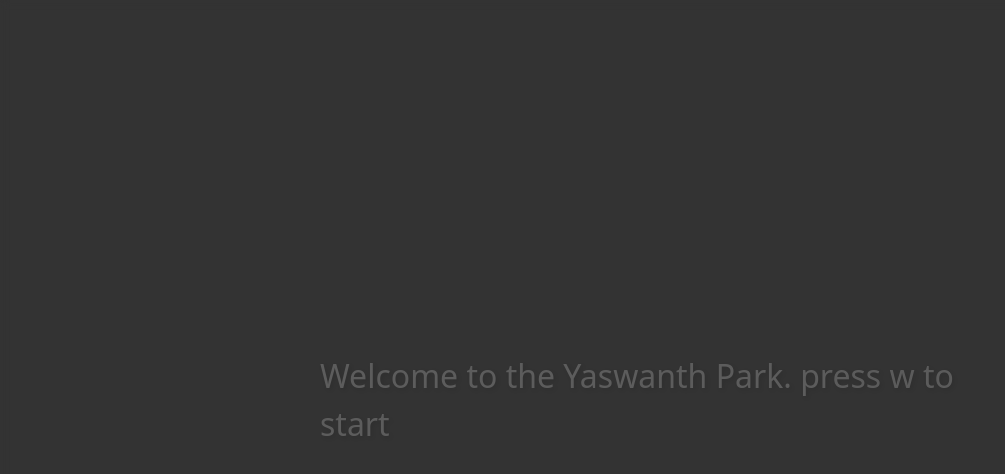
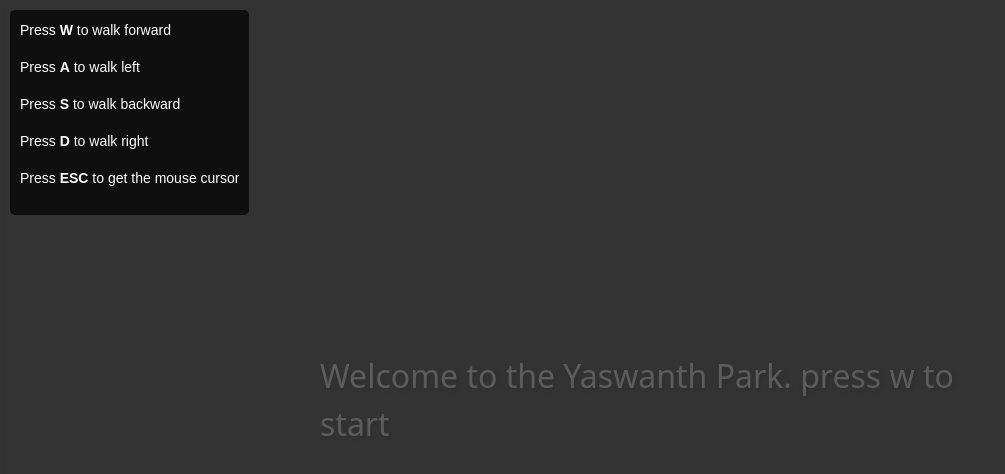
Before and after one commit to ypopuri/my-website, a React (Create React App) app in the folder frontend/: page / in a window 1280 px wide. Shown: the top 474 px of the page, without its empty margins (0-1005 px from the left). Built offline with nearby package versions, Linux system fonts and the light colour scheme; no server answers.

Commit message:
instructions on the top

```diff
--- a/frontend/src/GameScene.js
+++ b/frontend/src/GameScene.js
@@ -8,6 +8,7 @@ import SkillPopup from './SkillPopup'; // Popup for the skills PDF
 import PdfPopup from './PdfPopup'; // Import the PDF popup component
 import WelcomeMessage from './WelcomeMessage';
 import BlurWelcomeMessage from './BlurWelcomeMessage';
+import InstructionsOverlay from './InstructionsOverlay'; // Import the new InstructionsOverlay component
 
 const GameScene = () =>
   {
@@ -25,6 +26,8 @@ const GameScene = () =>
     const [hasPlayedGuidRobotAudio, setHasPlayedGuidRobotAudio] = useState(false); // Track if the audio has played
     const guidRobotTargetPosition = new THREE.Vector3(-7, 2, -6); // Adjust this position to match the download1.glb position
     const hasPlayedGuidRobotAudio3 = useRef(false); // Track if the third audio has played
+    const [showInstructions, setShowInstructions] = useState(true); // State to control the visibility of instructions
+
 
     const audioRef = useRef(null); // Ref to store the audio object
     const guidRobotRef = useRef(null); // Ref to store the guid_robot model
@@ -1417,6 +1420,10 @@ if (playerModel && linkedInModelRef.current) {
       {/* Blur Effect and Welcome Message */}
       <BlurWelcomeMessage showWelcomeMessage={showWelcomeMessage} /> {/* Use the new component */}
 
+       {/* Instructions Overlay */}
+    {showInstructions && <InstructionsOverlay />} {/* Ensure this is included */}
+
+
       {/* Popup Components */}
       {showPopup && <Popup onClose={() => setShowPopup(false)} />} {/* Popup for the first NPC */}
       {showSecondNpcPopup && (
--- /dev/null
+++ b/frontend/src/InstructionsOverlay.css
@@ -0,0 +1,12 @@
+.instructions-overlay {
+    position: absolute;
+    top: 10px;
+    left: 10px;
+    color: white;
+    background-color: rgba(0, 0, 0, 0.7);
+    padding: 10px;
+    border-radius: 5px;
+    font-family: Arial, sans-serif;
+    font-size: 14px;
+    z-index: 1000;
+  }
--- /dev/null
+++ b/frontend/src/InstructionsOverlay.js
@@ -0,0 +1,16 @@
+import React from 'react';
+import './InstructionsOverlay.css'; // Optional: for styling
+
+const InstructionsOverlay = () => {
+  return (
+    <div className="instructions-overlay">
+      <p>Press <strong>W</strong> to walk forward</p>
+      <p>Press <strong>A</strong> to walk left</p>
+      <p>Press <strong>S</strong> to walk backward</p>
+      <p>Press <strong>D</strong> to walk right</p>
+      <p>Press <strong>ESC</strong> to get the mouse cursor</p>
+    </div>
+  );
+};
+
+export default InstructionsOverlay;
```
